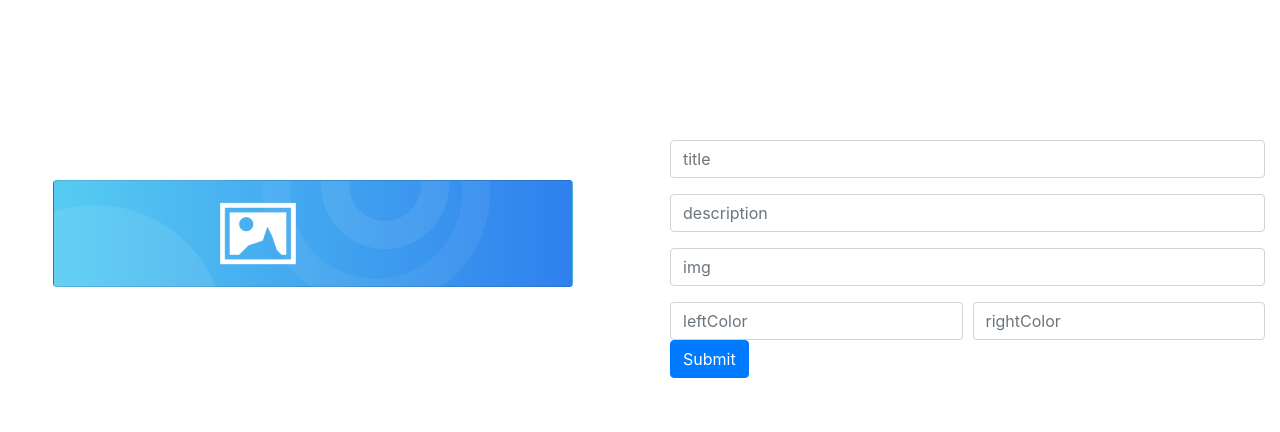
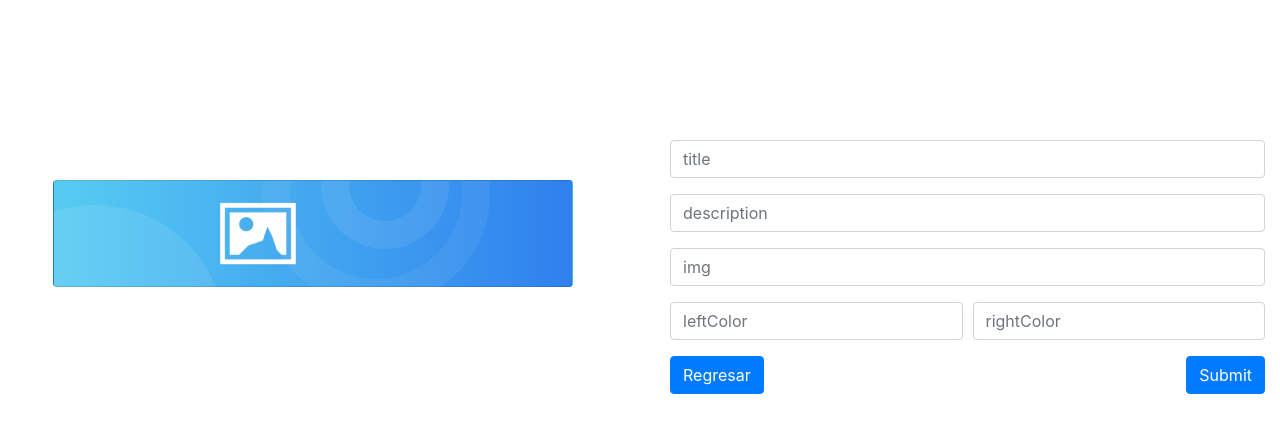
Before and after one commit to wgiovanni/fitnessApp, a React (Create React App) app: page /exercise/new in a window 1280 px wide. Shown: the top 432 px of the page. Built offline with nearby package versions, Linux system fonts and the light colour scheme.

Commit message:
Arreglando bug en el listo y dandole ultimos ajustes a la app

```diff
--- a/src/components/Card.js
+++ b/src/components/Card.js
@@ -1,4 +1,4 @@
-import React, { Component } from 'react';
+import React from 'react';
 import emptyImg from '../images/empty.png';
 import circlesImg from '../images/circles.png';
 import './styles/Card.css';
--- a/src/components/ExerciseForm.js
+++ b/src/components/ExerciseForm.js
@@ -1,4 +1,5 @@
 import React from 'react';
+import { Link } from 'react-router-dom';
 
 const ExerciseForm = ({onChange, onSubmit, form}) => (
     <div className="container">
@@ -35,7 +36,7 @@ const ExerciseForm = ({onChange, onSubmit, form}) => (
                     value={form.img}
                 />
             </div>
-            <div className="form-row">
+            <div className="form-row form-group">
                 <div className="col">
                     <input
                         type="text"
@@ -57,13 +58,15 @@ const ExerciseForm = ({onChange, onSubmit, form}) => (
                     />
                 </div>
             </div>
-
-            <button
-                type="submit"
-                className="btn btn-primary"
-            >
-                Submit
-            </button>
+            <div className="form-group">
+                <Link className="btn btn-primary" to="/exercise">Regresar</Link>
+                <button
+                    type="submit"
+                    className="btn btn-primary float-right"
+                >
+                    Submit
+                </button>
+            </div>
         </form>
     </div>
 );
--- a/src/components/ExercisesList.js
+++ b/src/components/ExercisesList.js
@@ -3,11 +3,11 @@ import Card from './Card.js';
 
 const ExercisesList = ({exercises}) => (
     <>
-        {exercises.map((e) => {
+        {exercises.map((exercise) => {
             return (
                 <Card
-                    key={e.id}
-                    {...exercises}
+                    key={exercise.id}
+                    {...exercise}
                 />
             );
         })}
--- a/src/pages/400.js
+++ b/src/pages/400.js
@@ -7,6 +7,6 @@ const NotFound = () => (
         <h1 className="Error_Text">Error: 404 Page Not Found</h1>
         <img src={NotFoundImg} alt="404 NotFound" className="Error_Image" />
     </div>
-)
+);
 
 export default NotFound
--- a/src/pages/500.js
+++ b/src/pages/500.js
@@ -1,4 +1,4 @@
-import React, { Component } from 'react';
+import React from 'react';
 import '../components/styles/Errors.css'
 import FatalErrorImg from '../images/500.png'
 
@@ -7,6 +7,6 @@ const FatalError = () => (
         <h1 className="Error_Text">Error: 500 Unexpected Error</h1>
         <img src={FatalErrorImg} alt="500 Unexpected Error" className="Error_Image" />
     </div>
-)
+);
 
 export default FatalError
--- a/src/pages/ExerciseNewContainer.js
+++ b/src/pages/ExerciseNewContainer.js
@@ -1,35 +1,30 @@
-import React from 'react';
+import React, { useState } from 'react';
 import '../components/styles/ExerciseNew.css';
+import Spinner from '../components/Spinner';
 import FatalError from './500';
 import ExerciseNew from './ExerciseNew';
 import URL from '../config';
 
-class ExerciseNewContainer extends React.Component {
-    state = {
-        form: {
+const ExerciseNewContainer = ({history}) => {
+    const [form, setForm] = useState({
                                 title: '',
                                 description: '',
                                 img: '',
                                 leftColor: '',
                                 rightColor: ''
-        },
-        error: null,
-        loading: false
-    }
+                            });
+    const [error, setError] = useState(null);
+    const [loading, setLoading] = useState(false);
 
-    handleChange = e => {
-        this.setState({
-            form: {
-                ...this.state.form,
+    const handleChange = e => {
+        setForm({
+            ...form,
             [e.target.name]: e.target.value
-            }
         });
     }
 
-    handleSubmit = async e => {
-        this.setState({
-            loading: true
-        })
+    const handleSubmit = async e => {
+        setLoading(true);
         e.preventDefault();
         try {
             let config = {
@@ -38,36 +33,35 @@ class ExerciseNewContainer extends React.Component {
                     'Accept': 'application/json',
                     'Content-Type': 'application/json'
                 },
-                body: JSON.stringify(this.state.form)
+                body: JSON.stringify(form)
             }
 
             let res = await fetch(URL +'exercises', config);
             let json = await res.json();
-            this.setState({
-                loading: false
-            });
+            setLoading(false);
 
-            this.props.history.push('/exercise');
+            history.push('/exercise');
 
 
         } catch (error) {
-            this.setState({
-                loading: false,
-                error
-            })
+            setLoading(false);
+            setError(error);
         }
 
     }
 
-    render() {
-        if (this.state.error)
+    if(loading)
+        return <Spinner/>
+
+    if (error)
         return <FatalError/>
+
     return <ExerciseNew
-            form={this.state.form}
-            onChange={this.handleChange}
-            onSubmit={this.handleSubmit}
+                form={form}
+                onChange={handleChange}
+                onSubmit={handleSubmit}
             />;
-    }
+
 }
 
 export default ExerciseNewContainer;
--- a/src/pages/Exercises.js
+++ b/src/pages/Exercises.js
@@ -1,4 +1,4 @@
-import React, { Component } from 'react';
+import React, { Fragment } from 'react';
 
 import Welcome from '../components/Welcome.js';
 import ExercisesList from '../components/ExercisesList.js';
@@ -6,7 +6,7 @@ import AddButton from '../components/AddButton.js';
 
 
 const Exercises = ({data}) => (
-    <React.Fragment>
+    <Fragment>
         <Welcome
                 username="Wilkel"
         />
@@ -14,7 +14,7 @@ const Exercises = ({data}) => (
             exercises={data}
         />
         <AddButton/>
-    </React.Fragment>
+    </Fragment>
 );
 
 export default Exercises;
--- a/src/pages/ExercisesContainer.js
+++ b/src/pages/ExercisesContainer.js
@@ -7,7 +7,6 @@ import URL from '../config';
 const ExercisesContainer = () => {
 
     const {data, loading, error} = useFetch(URL + '/exercises');
-
     if (loading)
         return <Spinner/>
     if (error)
```
Also changed, not shown: src/data.json (deleted, +0 -26 lines). Lines whose indentation alone changed are shown as unchanged.
